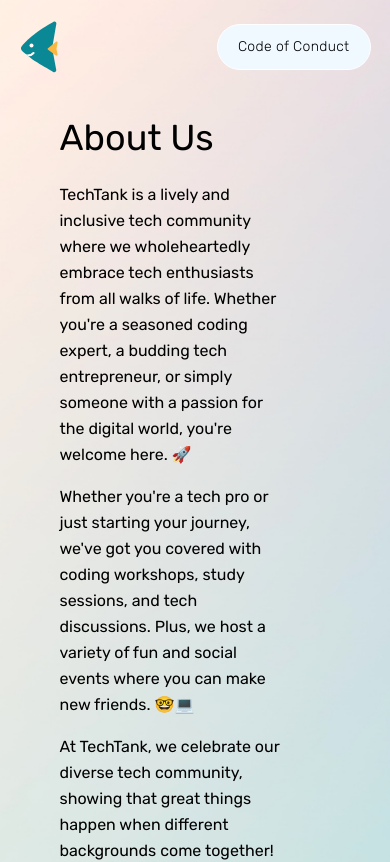
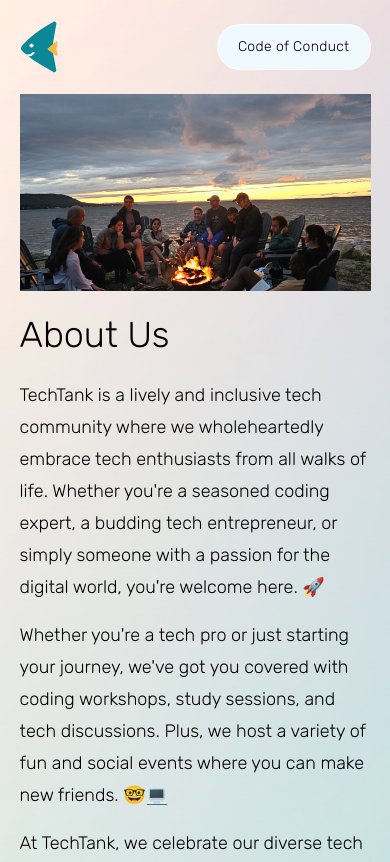
Before and after one commit to tech-tankorg/techtank-site, a Next.js app: page /about-us in a window 390 px wide. Shown: the top 862 px of the page. Built offline with nearby package versions, Linux system fonts and the light colour scheme.

Commit message:
top section complete

```diff
--- a/app/about-us/page.tsx
+++ b/app/about-us/page.tsx
@@ -8,8 +8,8 @@
     <>
       <Header />
       <section className='aboutUs m-auto md:w-[90%] w-full pb-6'>
-        <div className='grid md:grid-cols-1 grid-cols-2'>
-          <div className='ml-10 mr-20 leading-relaxed'>
+        <div className='md:flex md:flex-col grid grid-cols-2 grid-rows-1'>
+          <div className='md:m-auto ml-10 mr-36 leading-8 font-light text-lg'>
             <h2 className='text-4xl my-6'>About Us</h2>
             <p className='mb-4'>
               TechTank is a lively and inclusive tech community where we
@@ -39,8 +39,8 @@
               </div>
             </Link>
           </div>
-          <div className='bg-red-500 relative'>
-            <Image src='/about.jpeg' alt='About Us' style={{ objectFit: "cover" }} fill/>
+          <div className='bg-red-500 relative md:aspect-video aspect-auto md:order-first'>
+            <Image src='/about.jpeg' alt='About Us' style={{ objectFit: "cover", objectPosition: "center" }} fill/>
           </div>
         </div>
       </section>
```
Also changed, not shown: 1 other file (tests, documents, lock files or other folders).
